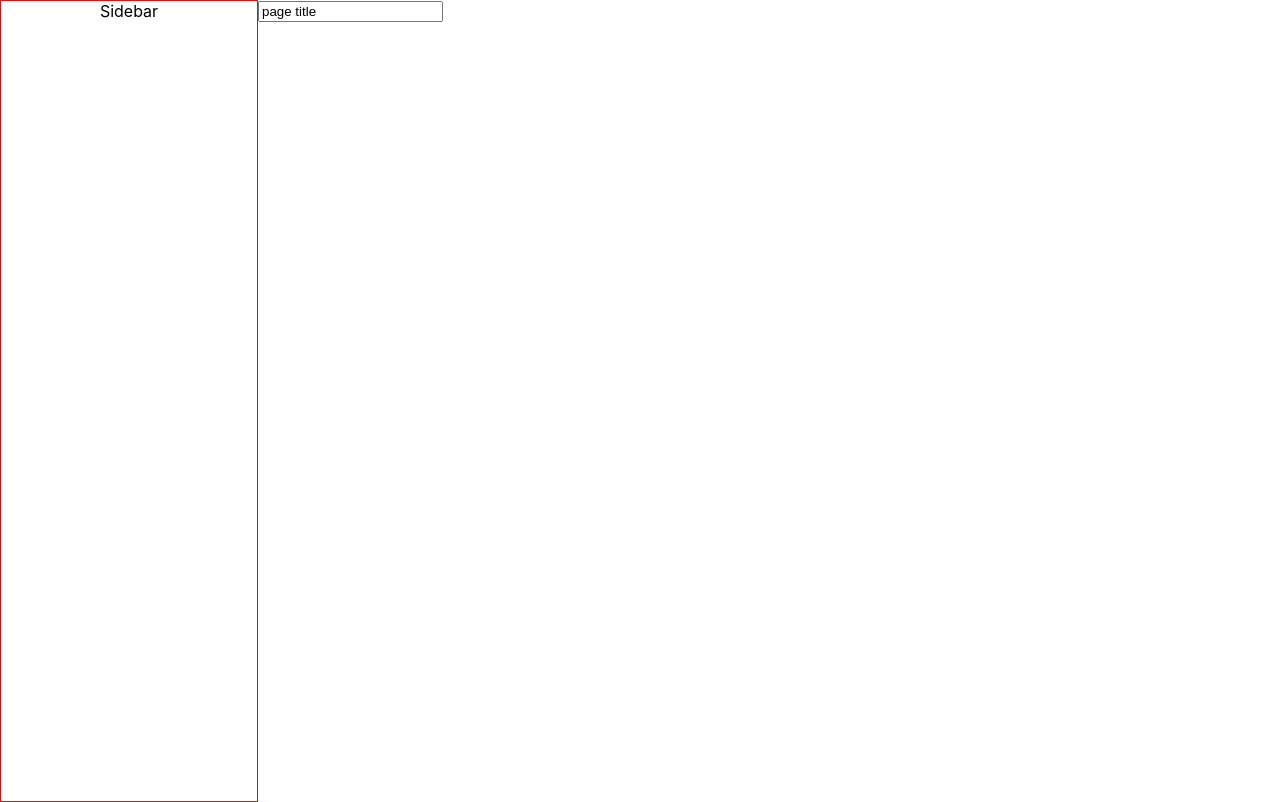
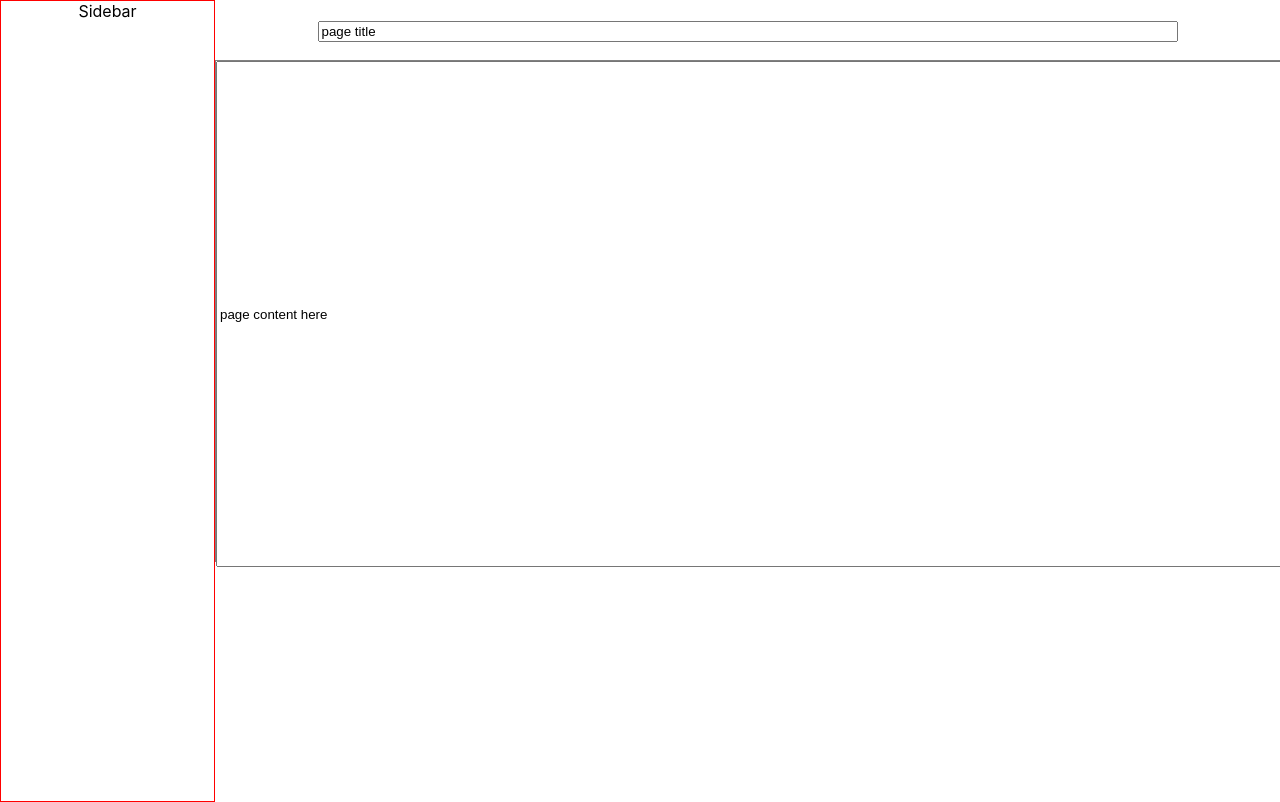
Before and after one commit to AlexanderRyb/ReactNotes, a React (Create React App) app: page / in a window 1280 px wide. Built offline with nearby package versions, Linux system fonts and the light colour scheme.

Commit message:
editor field

```diff
--- a/src/Components/Editor/Editor.tsx
+++ b/src/Components/Editor/Editor.tsx
@@ -6,8 +6,11 @@ import './editor.css'
 export const Editor = () => {
   const [color] = useState("red");
   return (
-    <div>
-      <div><input type="text" defaultValue={"page title"}></input></div>
+    <div className='editor-block'>
+      <div className='page-title'><input type="text" className='title-edit-input' defaultValue={"page title"}></input></div>
+      <div className='page-content-editor'>
+        <input type='text' className='page-content-input' defaultValue={'page content here'}></input>
+        </div>
     </div>
   )
 }
--- a/src/Components/Editor/editor.css
+++ b/src/Components/Editor/editor.css
@@ -0,0 +1,20 @@
+.editor-block{
+    width: 100%;
+}
+.page-title{
+    width: 100%;
+    height: 40px;
+    margin-top: 20px;
+}
+.title-edit-input{
+    width: 80%;
+}
+.page-content-editor{
+    width: 100%;
+    height: 500px;
+    border: 1px solid grey;
+}
+.page-content-input{
+    width: 100%;
+    height: 100%;
+}
```
